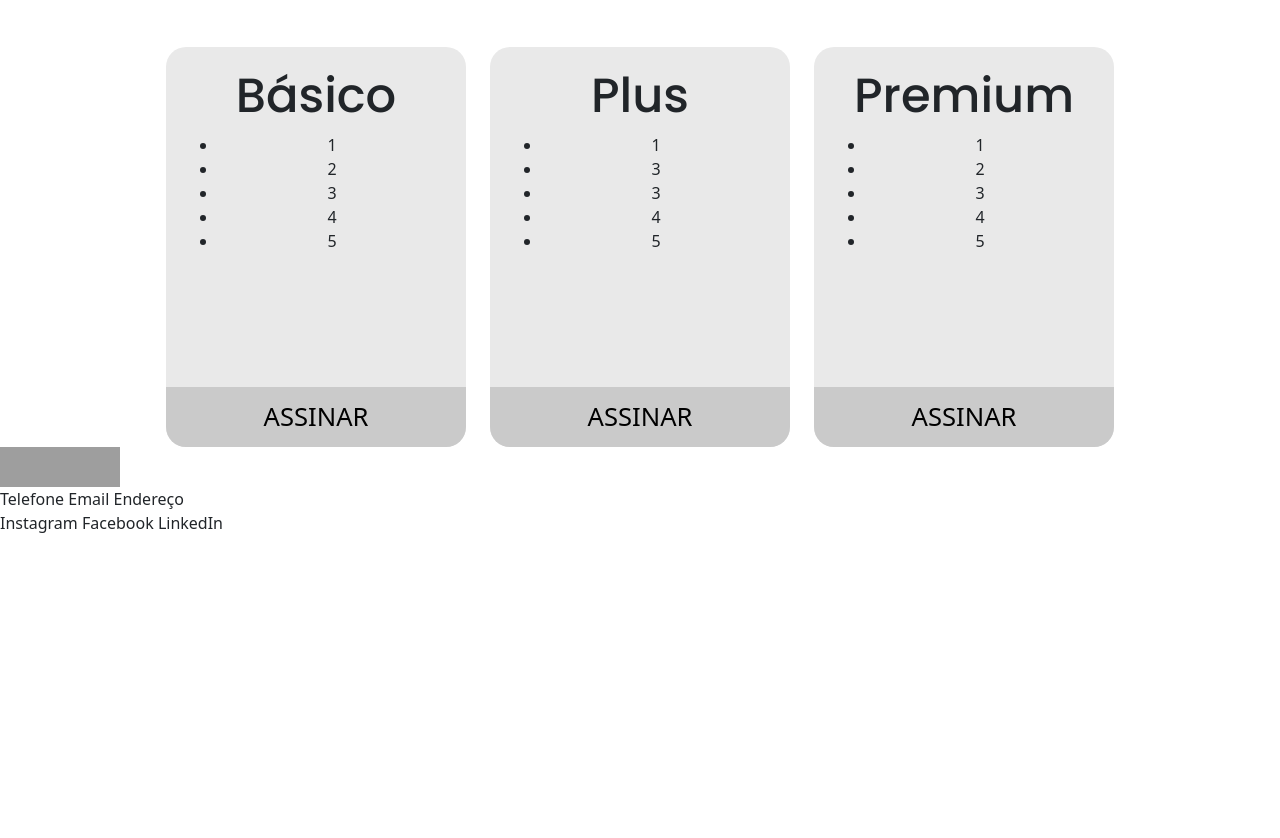
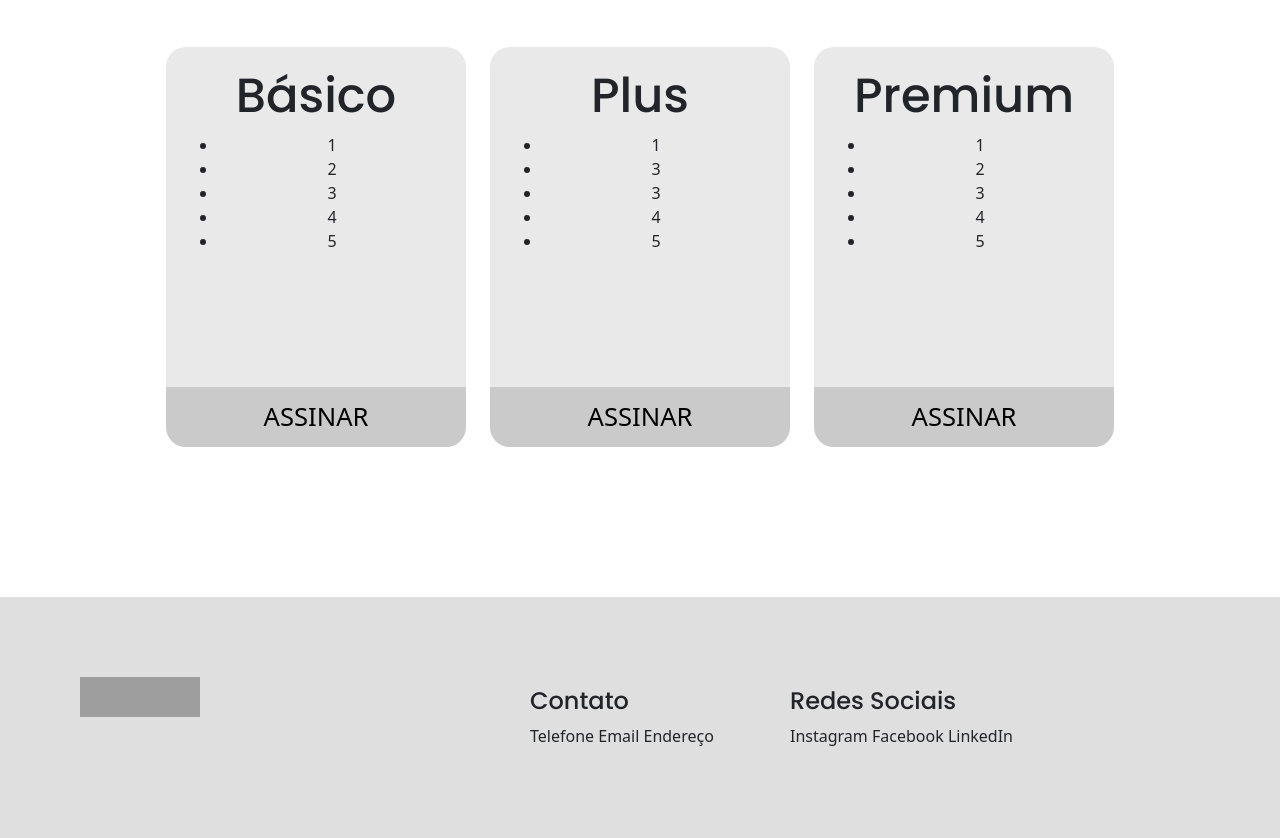
Before and after one commit to lucaspedroabreu/nutripuc, a plain HTML site: page index.html in a window 1280 px wide. Shown: the part 2175-3013 px from the top of the page. Before the commit the page ends 2710 px from the top, so only its background shows below. Drawn offline with nearby package versions, Linux system fonts and the light colour scheme; grey boxes are pictures that could not be loaded.

Commit message:
adicionando rodapé

```diff
--- a/index.html
+++ b/index.html
@@ -130,16 +130,22 @@
       </section>
     </main>
     <footer id="contato">
+      <div class="container-logo">
         <img class="logo" src="https://source.unsplash.com/random/120x40" alt="Logo" />
+      </div>
+      <div class="footer-right">
         <div class="info">
+          <h4>Contato</h4>
           <span>Telefone</span>
           <span>Email</span>
           <span>Endereço</span>
         </div>
         <div class="social">
+          <h4>Redes Sociais</h4>
           <span>Instagram</span>
           <span>Facebook</span>
           <span>LinkedIn</span>
+        </div>
       </div>
     </footer>
     <script
--- a/styles.css
+++ b/styles.css
@@ -208,3 +208,30 @@ section > h2 {
   scale: 1.03;
   transition: 0.2s;
 }
+
+footer {
+  margin-top: 150px;
+  min-height: 200px;
+  background-color: rgb(223, 223, 223);
+  display: flex;
+  flex-wrap: wrap;
+  justify-content: center;
+}
+
+.container-logo {
+  padding: 80px;
+  flex-grow: 1
+}
+
+.footer-right {
+  padding: 80px;
+  flex-grow: 1;
+  display: flex;
+  flex-wrap: wrap;
+  align-items: flex-start;
+}
+
+.info, .social {
+  margin: 10px;
+  width: 15rem;
+}
```
Lines whose indentation alone changed are shown as unchanged.
